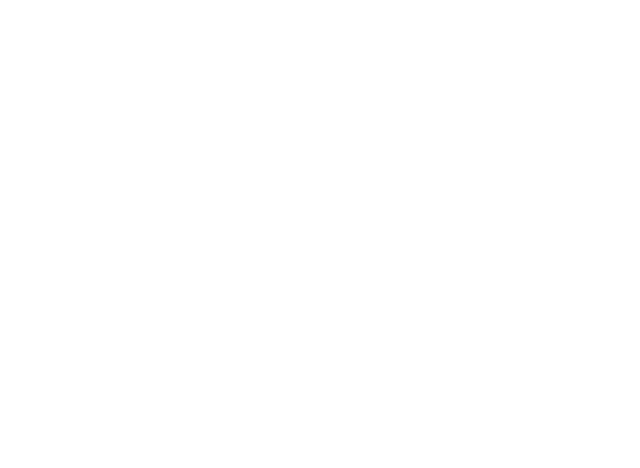
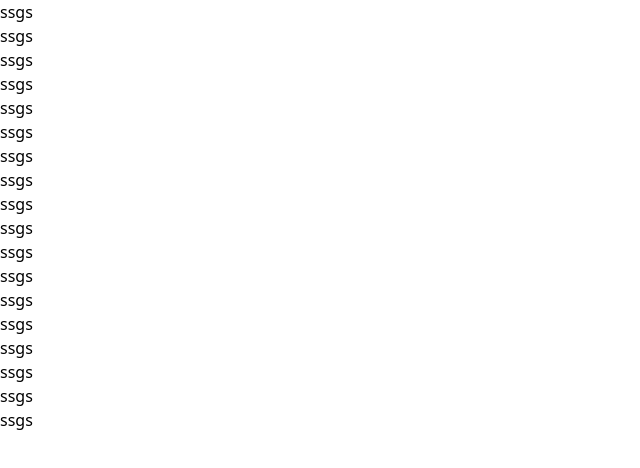
Before and after one commit to SADULLOOO/DAY6, a website: page src/index.html in a window 1280 px wide. Shown: the whole page, without its empty margins (0-640 px from the left). Drawn offline with Linux system fonts and the light colour scheme.

Commit message:
first commit

```diff
--- a/src/index.html
+++ b/src/index.html
@@ -6,6 +6,25 @@
   <link href="./output.css" rel="stylesheet">
 </head>
 <body>
-
+ <div>
+  <p>ssgs</p>
+   <p>ssgs</p>
+    <p>ssgs</p>
+     <p>ssgs</p>
+      <p>ssgs</p>
+       <p>ssgs</p>
+        <p>ssgs</p>
+         <p>ssgs</p>
+          <p>ssgs</p>
+           <p>ssgs</p>
+            <p>ssgs</p>
+             <p>ssgs</p>
+              <p>ssgs</p>
+               <p>ssgs</p>
+                <p>ssgs</p>
+                 <p>ssgs</p>
+                  <p>ssgs</p>
+                   <p>ssgs</p>
+ </div>
 </body>
 </html>
```
